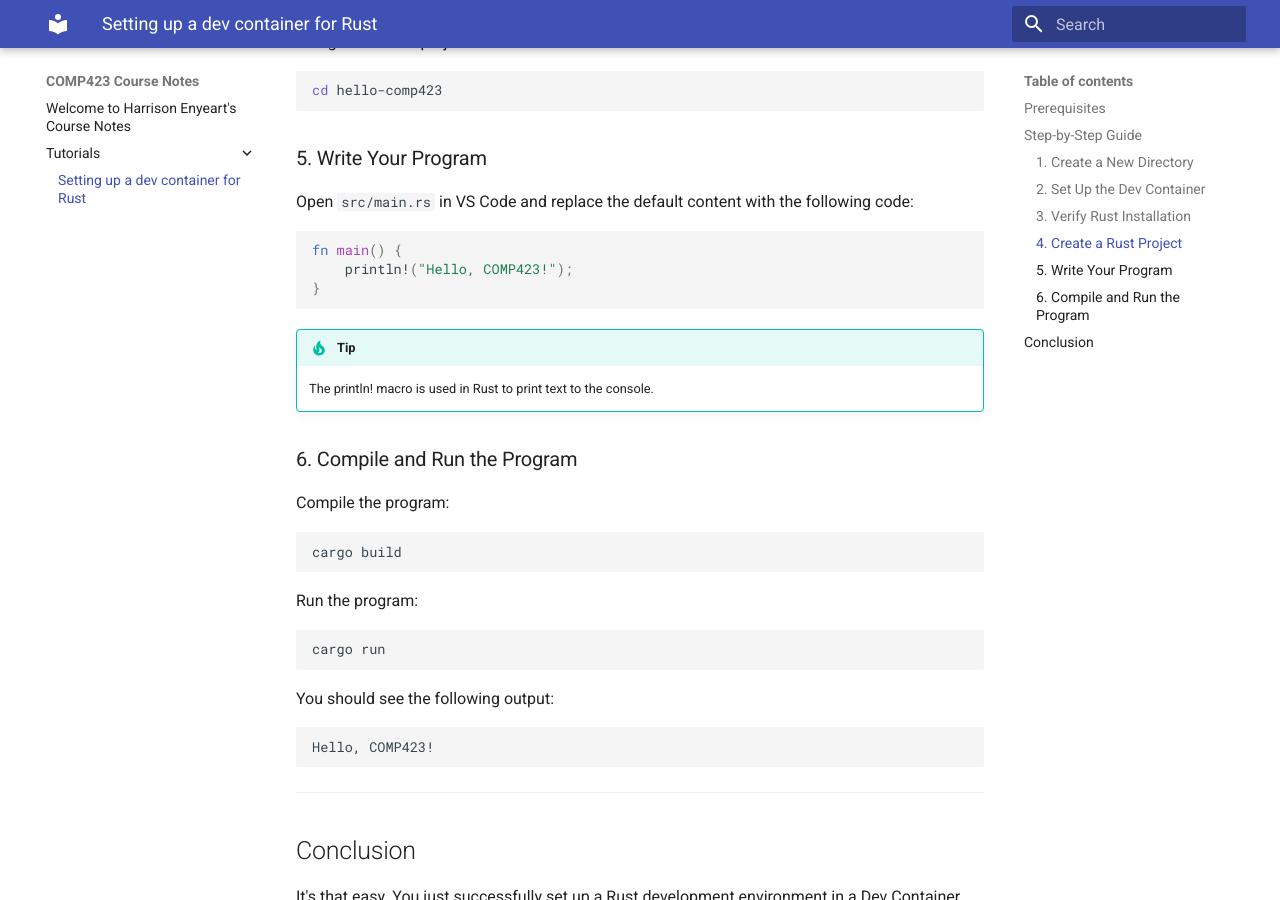
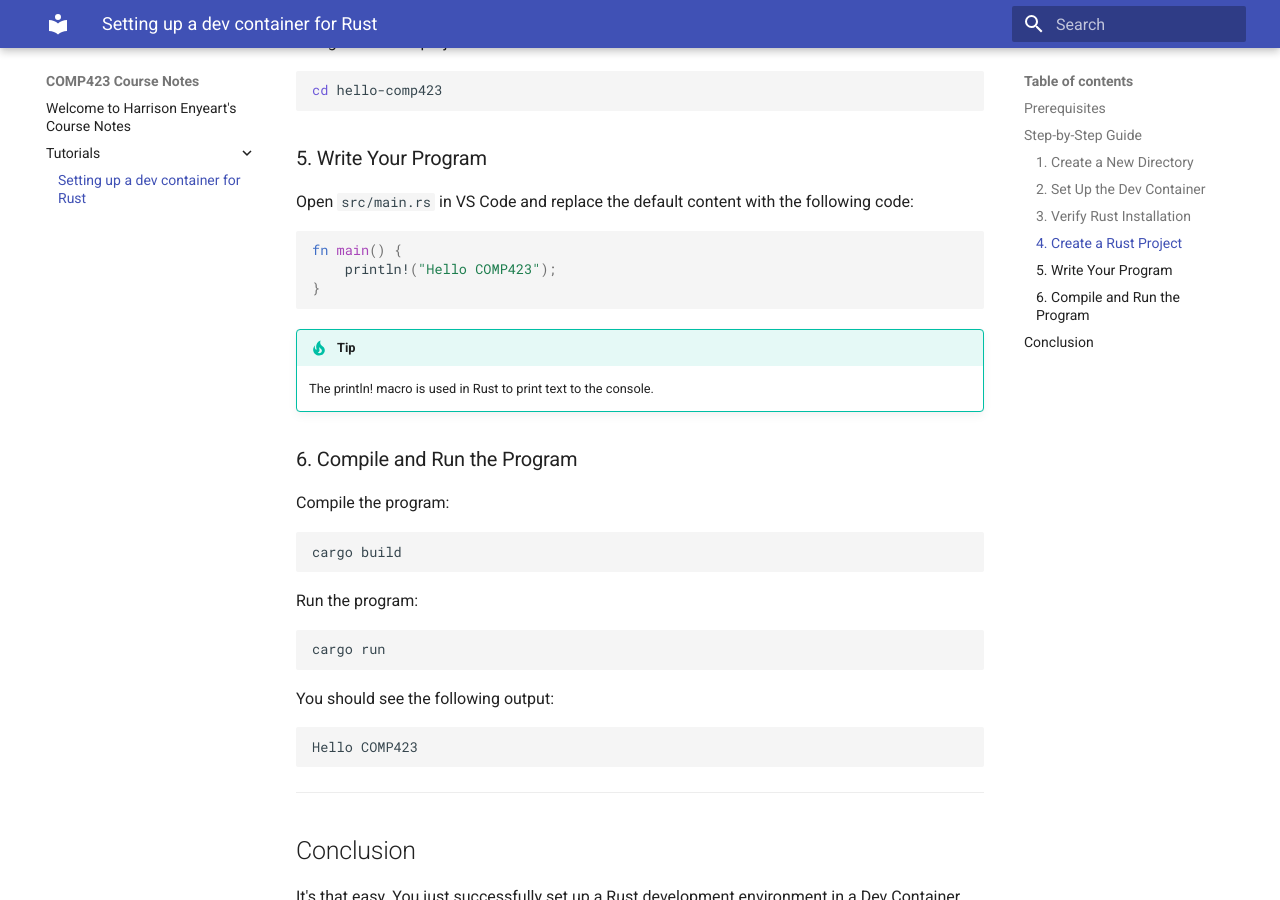
Before and after one commit to HJEunc/comp423-course-notes, an MkDocs documentation site: the page built from docs/tutorials/rust-setup.md, in a window 1280 px wide and 900 px high, scrolled down 2600 px. Built offline with MkDocs 1.6.1 and Material for MkDocs 9.7.7, drawn with Linux system fonts in a browser that asks for light colours.

````diff
--- a/docs/tutorials/rust-setup.md
+++ b/docs/tutorials/rust-setup.md
@@ -107,7 +107,7 @@ cd hello-comp423
 Open ```src/main.rs``` in VS Code and replace the default content with the following code:
 ```rust
 fn main() {
-    println!("Hello, COMP423!");
+    println!("Hello COMP423");
 }
 ```
 
@@ -128,7 +128,7 @@ cargo run
 You should see the following output:
 
 ```bash
-Hello, COMP423!
+Hello COMP423
 ```
 
 ---
````
